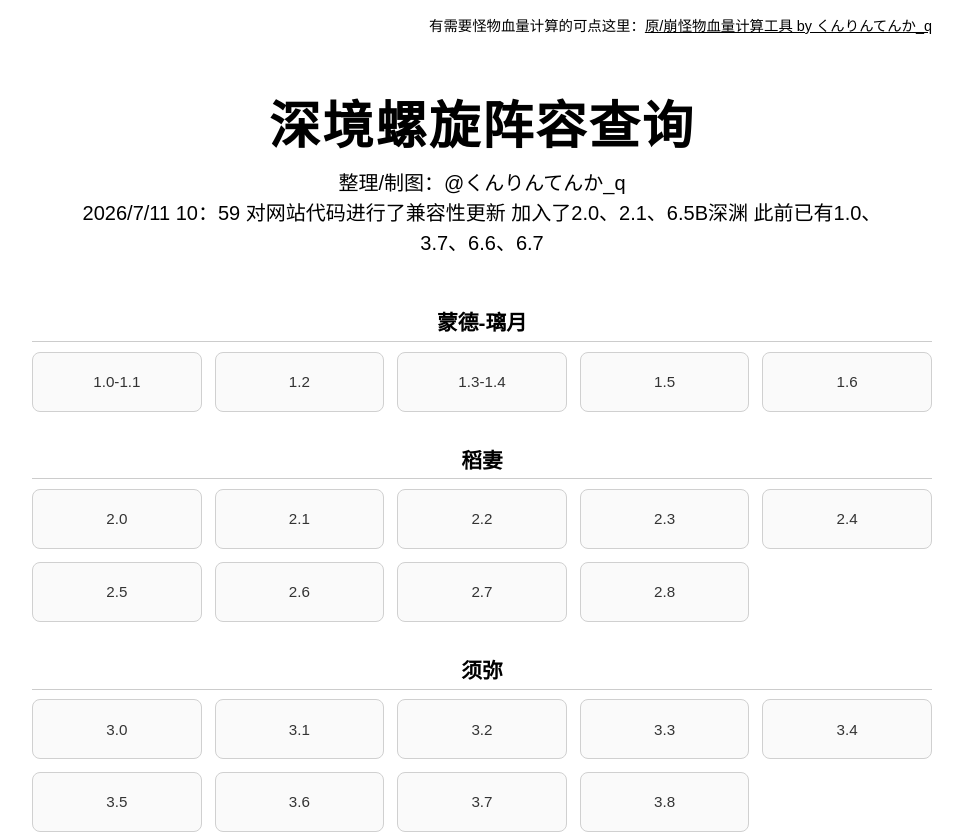
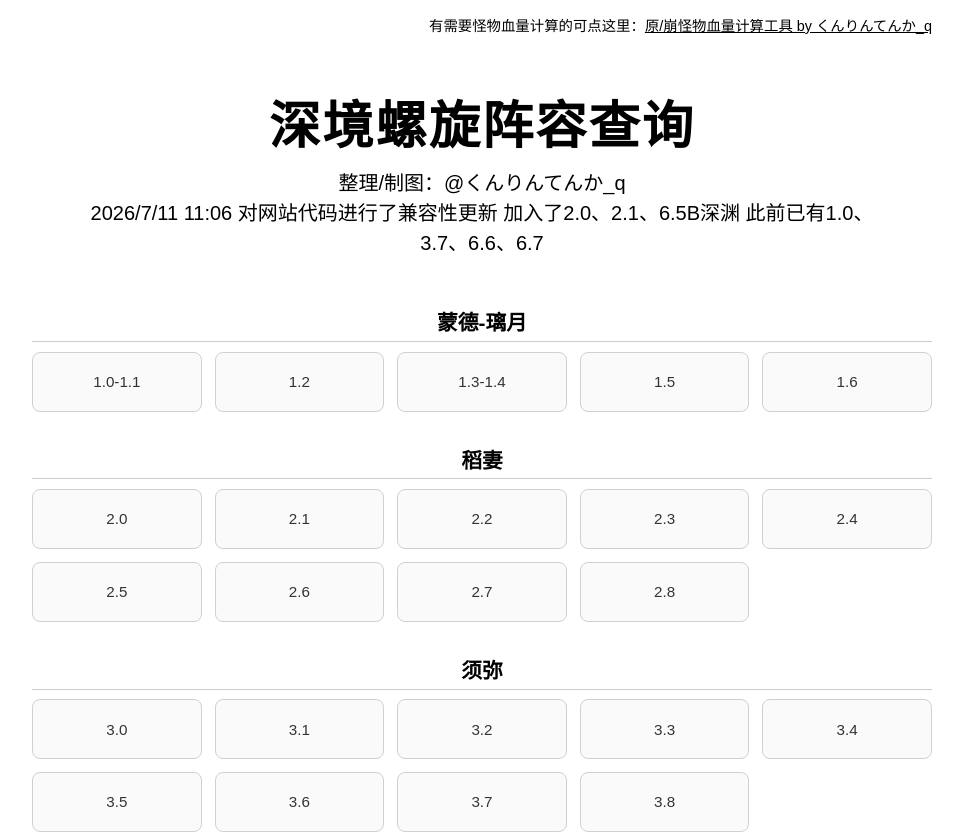
Before and after one commit to JuNltJuNlt/Enemy-Lineup-Inquiry, a plain HTML site: page index.html in a window 1280 px wide. Shown: the top 835 px of the page, without its empty margins (158-1121 px from the left). Drawn offline with Linux system fonts and the light colour scheme.

Commit message:
Update index.html

```diff
--- a/index.html
+++ b/index.html
@@ -177,7 +177,7 @@
   <div class="header-section">
     <h1 class="main-title">深境螺旋阵容查询</h1>
     <p class="sub-credit">整理/制图：@くんりんてんか_q</p>
-    <p class="sub-text">2026/7/11 10：59 对网站代码进行了兼容性更新 加入了2.0、2.1、6.5B深渊 此前已有1.0、3.7、6.6、6.7</p>
+    <p class="sub-text">2026/7/11 11:06 对网站代码进行了兼容性更新 加入了2.0、2.1、6.5B深渊 此前已有1.0、3.7、6.6、6.7</p>
   </div>
 
   <div class="categories-wrapper" id="categoriesContainer"></div>
```
